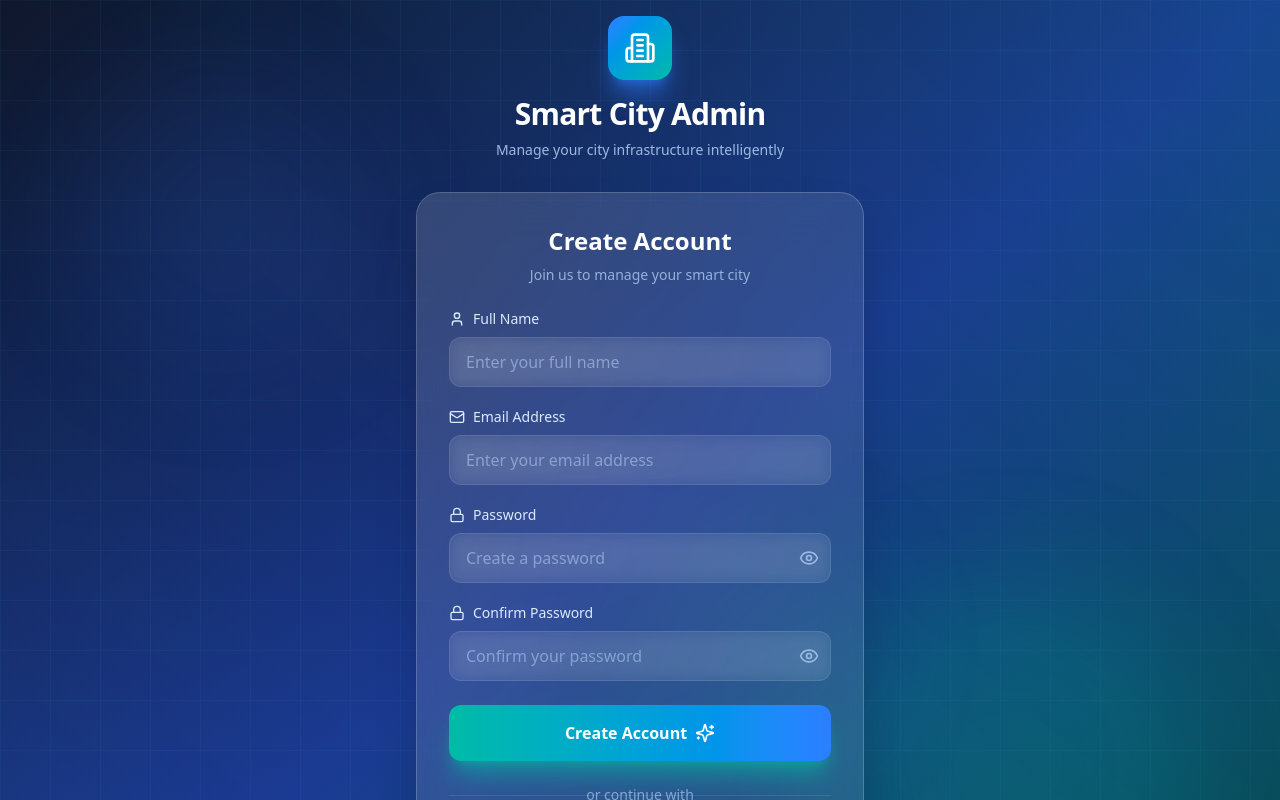
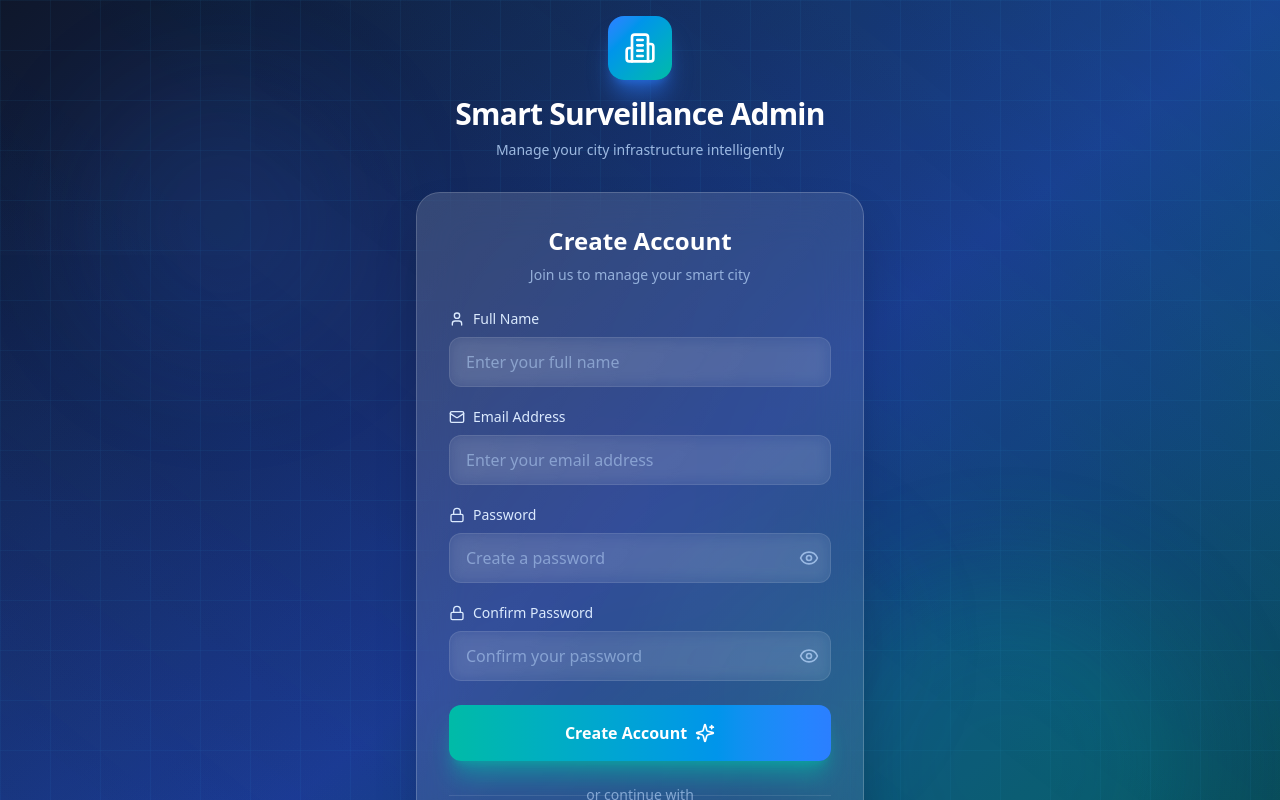
Before and after one commit to NamraAjmal/fyp_prototype, a React (Vite) app: page /signup in a window 1280 px wide. Shown: the top 800 px of the page. Built offline with nearby package versions, Linux system fonts and the light colour scheme.

Commit message:
Rename header from 'Smart City Admin' to 'Smart Surveillance Admin'

```diff
--- a/src/app/pages/auth/SignupPage.tsx
+++ b/src/app/pages/auth/SignupPage.tsx
@@ -36,7 +36,7 @@ function SignupPage() {
           <Building2 className="w-8 h-8 text-white" />
         </div>
         <h1 className="text-3xl font-bold text-white mb-2 tracking-tight">
-          Smart City Admin
+          Smart Surveillance Admin
         </h1>
         <p className="text-blue-200/80 text-sm">
           Manage your city infrastructure intelligently
```
